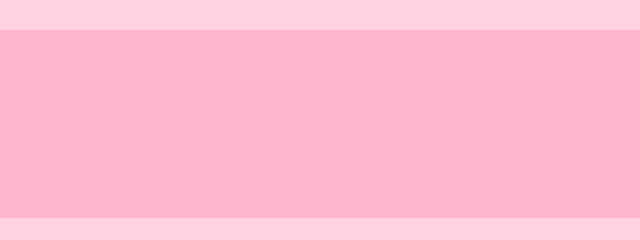
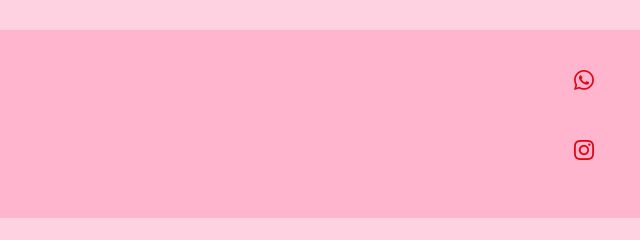
Before and after one commit to martin2400/Da.ko-Cooking, a plain HTML site: page pages/hacetupedido.html in a window 1280 px wide. Shown: the part 349-589 px from the top of the page, 640-1280 px from the left. Drawn offline with nearby package versions, Linux system fonts and the light colour scheme.

Commit message:
arreglé los iconos del footer que había borrado

```diff
--- a/pages/hacetupedido.html
+++ b/pages/hacetupedido.html
@@ -6,6 +6,7 @@
     <title>Da.ko</title>
     <link rel="shortcut icon" href="../img/cookieicon.png" type="">
     <link rel="stylesheet" href="../css/bootstrap.min.css">
+    <link rel="stylesheet" href="https://cdn.jsdelivr.net/npm/bootstrap-icons@1.11.2/font/bootstrap-icons.min.css">
     <script src="../js/bootstrap.bundle.min.js"></script>
     <link rel="stylesheet" href="../styles/styles.css">
 </head>
--- a/styles/styles.css
+++ b/styles/styles.css
@@ -257,6 +257,7 @@ footer{
 .footer-redes {
     list-style-type: none;
     padding: 20px;
+    color: #df0714;
 }
 
 
```
Also changed, not shown: index.html (+1 -1 lines), pages/nosotros.html (+1 -0 lines), pages/preciosycombos.html (+1 -0 lines), pages/recetas.html (+1 -0 lines).
